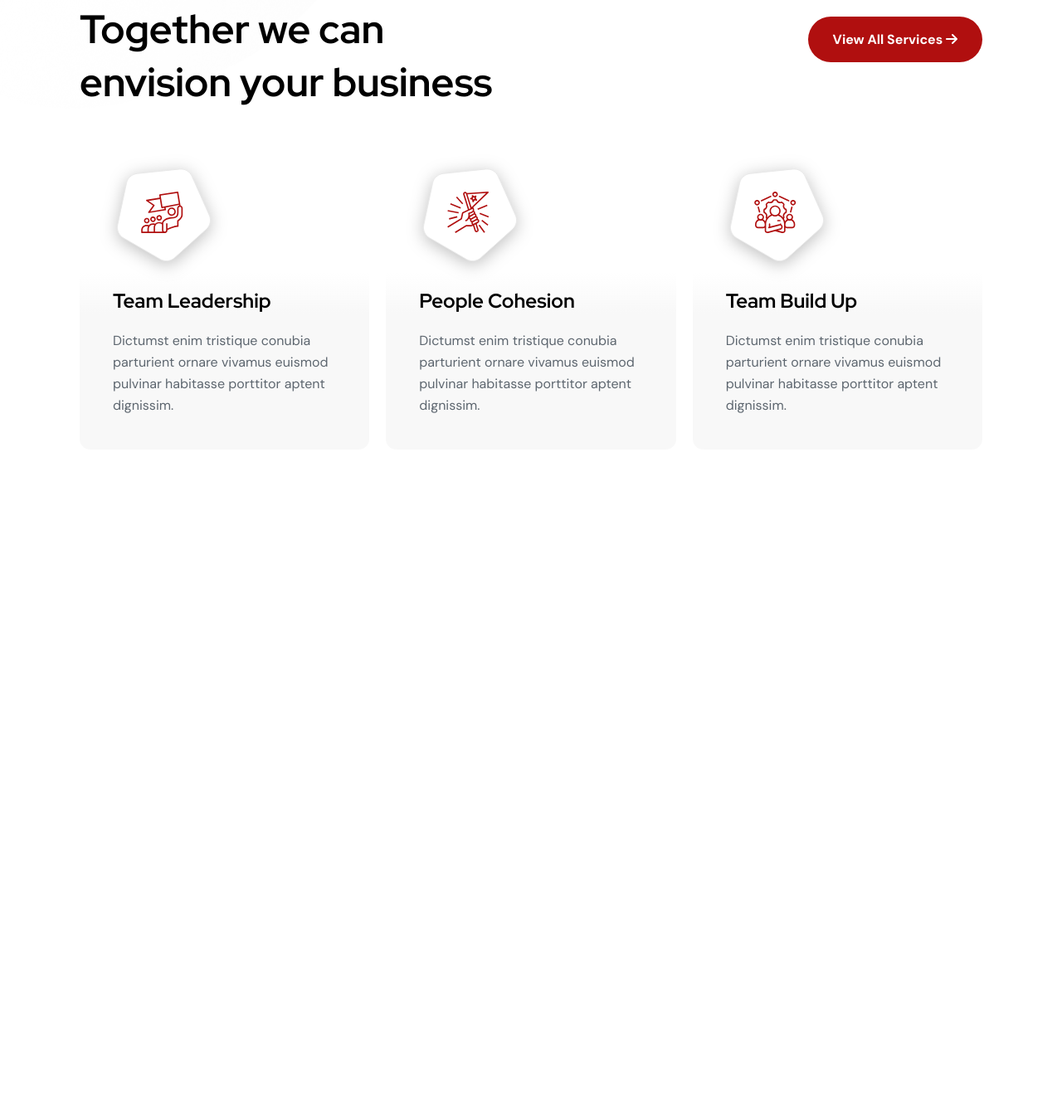
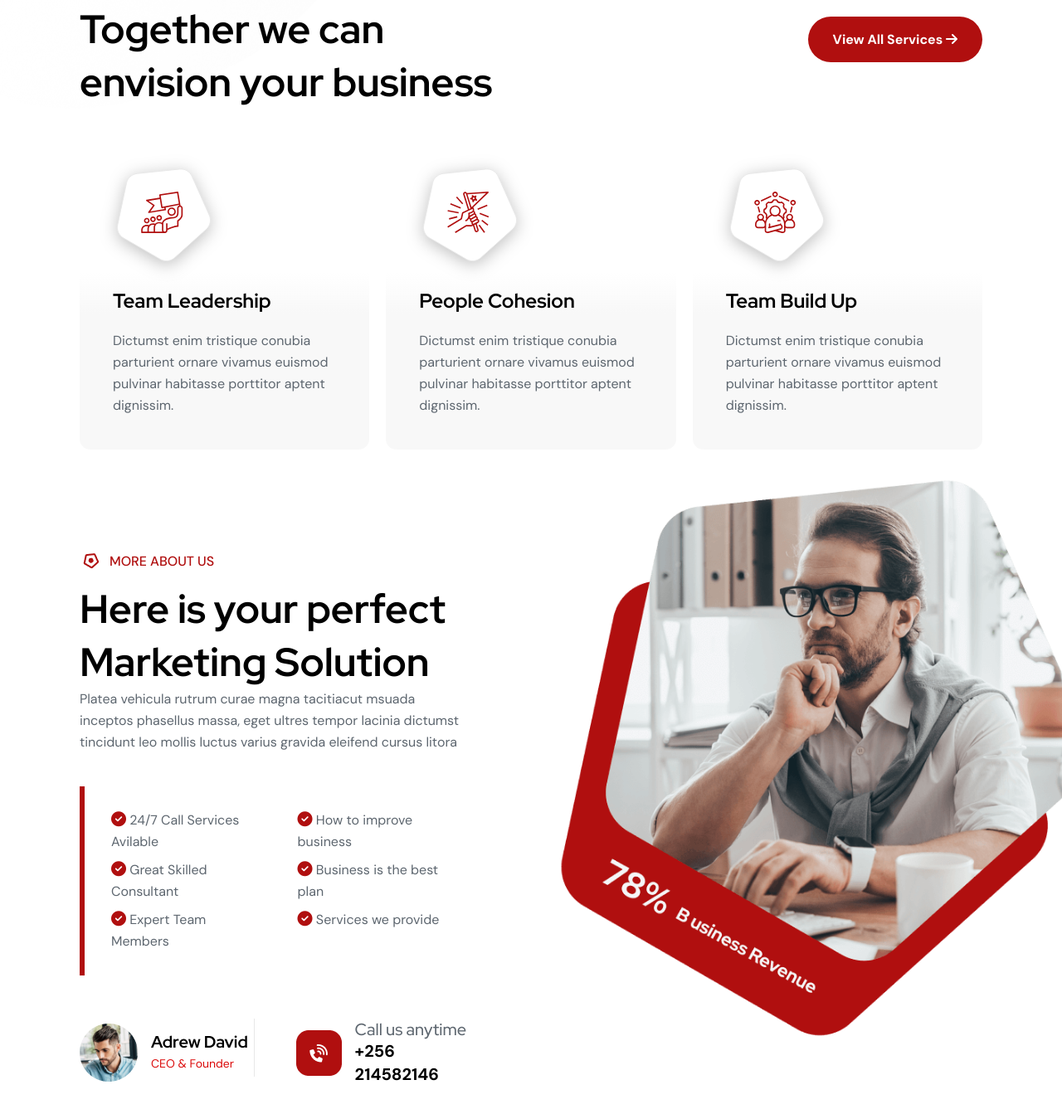
Before and after one commit to Elnur21/finbiz, a website: page pages/index.html in a window 1280 px wide. Shown: the part 1307-2650 px from the top of the page at 83% size. Before the commit the page ends 1849 px from the top, so only its background shows below. Drawn offline with Linux system fonts and the light colour scheme.

Commit message:
home about without responsive

```diff
--- a/assets/sass/abstracts/_mixins.scss
+++ b/assets/sass/abstracts/_mixins.scss
@@ -21,3 +21,9 @@
     }
   }
 }
+
+@mixin paragraph($mt) {
+  color: $grey-666;
+  margin-top: $mt;
+  line-height: $base * 6 + 2px;
+}
--- a/assets/sass/pages/_home.scss
+++ b/assets/sass/pages/_home.scss
@@ -7,7 +7,7 @@
   font-family: $dm-sans;
   position: relative;
   .container {
-    transform: translateY(-30%);
+    transform: translateY(-23%);
   }
   h1 {
     font-family: $red-hat-display;
@@ -53,6 +53,11 @@
 .business-progress {
   margin-top: $base * 30;
   font-family: $dm-sans;
+  .text-red {
+    img {
+      margin-right: $base * 2;
+    }
+  }
   .red-btn:hover {
     background-color: $red-100;
   }
@@ -88,20 +93,8 @@
       transform: translateX(-15%);
       &:hover {
         transform: translateX(-15%) rotate(360deg);
-        // animation: rotate-360 0.5s linear;
       }
     }
-    // img::after{
-    //   content: "";
-    //   box-shadow: 1px 1px 20px .1em;
-    //   position: absolute;
-    //   width: 70%;
-    //   height: 63%;
-    //   left: 10%;
-    //   top: -10px;
-    //   border-radius: 50%;
-    //   background: #000;
-    // }
     padding: $base * 10;
     background: linear-gradient(
       0deg,
@@ -114,9 +107,88 @@
       font-family: $red-hat-display;
     }
     p {
-      color: $grey-666;
-      margin-top: $base * 5;
-      line-height: $base * 6 + 2px;
+      @include paragraph($base * 5);
     }
   }
 }
+.home-about {
+  @extend .business-progress;
+  p{
+    margin: 0 !important;
+  }
+  display: flex;
+  .container {
+    padding-right: 0%;
+    width: 100%;
+  }
+  .top {
+    display: block;
+  }
+  &-img {
+    width: 140%;
+    position: relative;
+    z-index: -1;
+    overflow-x: clip;
+    img {
+      transform: scale(1.3) translateY(-14%) translateX(7%);
+      width: 100%;
+    }
+  }
+  .body {
+    display: block;
+    p {
+      @include paragraph($base * 11);
+    }
+    i {
+      color: $red-400;
+      font-size: 18px;
+    }
+    .checklist {
+      background-color: white;
+      display: flex;
+      flex-wrap: wrap;
+      justify-content: space-between;
+      padding: $base * 6 $base * 8;
+      margin-top: $base * 10;
+      border-left: $base * 1.5 solid $red-400;
+      p {
+        width: 44%;
+        margin: $base 0 !important;
+      }
+    }
+    h4 {
+      font-weight: $w-boldest;
+      font-size: $text-md;
+      font-family: $red-hat-display;
+    }
+    .text-red{
+      color: $red-500;
+      font-size: 14px;
+    }
+    .call-h{
+      color: $grey-666;
+      font-weight: $w-bold;
+    }
+    a{
+      font-weight: $w-boldest;
+      font-size: $text-md;
+      color: black;
+    }
+    .divider{
+      height: 70px;
+      width: $base * 0.1;
+      background-color: $grey-100;
+      margin-right: 50px;
+    }
+    .home-about-info{
+      display: flex;
+      margin-top: $base * 13;
+    }
+    .info{
+      display: flex;
+      width: 100%;
+      align-items: center;
+      gap: $base * 4;
+    }
+  }
+}
--- a/pages/index.html
+++ b/pages/index.html
@@ -81,32 +81,99 @@
         </div>
         <div class="body container">
           <article class="card">
-            <img class="card-image" src="/assets/images/progress-1.svg" alt="">
+            <img
+              class="card-image"
+              src="/assets/images/progress-1.svg"
+              alt=""
+            />
             <div class="card-body">
-              <h4>
-                Team Leadership
-              </h4>
-              <p>Dictumst enim tristique conubia parturient ornare vivamus euismod pulvinar habitasse porttitor aptent dignissim.</p>
+              <h4>Team Leadership</h4>
+              <p>
+                Dictumst enim tristique conubia parturient ornare vivamus
+                euismod pulvinar habitasse porttitor aptent dignissim.
+              </p>
             </div>
           </article>
           <article class="card">
-            <img class="card-image" src="/assets/images/progress2.svg" alt="">
+            <img class="card-image" src="/assets/images/progress2.svg" alt="" />
             <div class="card-body">
-              <h4>
-                People Cohesion
-              </h4>
-              <p>Dictumst enim tristique conubia parturient ornare vivamus euismod pulvinar habitasse porttitor aptent dignissim.</p>
+              <h4>People Cohesion</h4>
+              <p>
+                Dictumst enim tristique conubia parturient ornare vivamus
+                euismod pulvinar habitasse porttitor aptent dignissim.
+              </p>
             </div>
           </article>
           <article class="card">
-            <img class="card-image" src="/assets/images/progress3.svg" alt="">
+            <img class="card-image" src="/assets/images/progress3.svg" alt="" />
             <div class="card-body">
-              <h4>
-                Team Build Up
-              </h4>
-              <p>Dictumst enim tristique conubia parturient ornare vivamus euismod pulvinar habitasse porttitor aptent dignissim.</p>
+              <h4>Team Build Up</h4>
+              <p>
+                Dictumst enim tristique conubia parturient ornare vivamus
+                euismod pulvinar habitasse porttitor aptent dignissim.
+              </p>
             </div>
           </article>
+        </div>
+      </section>
+      <section class="home-about">
+        <div class="container">
+          <div class="top">
+            <p class="text-red">
+              <img src="/assets/images/pentagon.png" alt="" /> MORE ABOUT US
+            </p>
+            <h2>Here is your perfect Marketing Solution</h2>
+          </div>
+          <div class="body">
+            <p>
+              Platea vehicula rutrum curae magna tacitiacut msuada inceptos
+              phasellus massa, eget ultres tempor lacinia dictumst tincidunt leo
+              mollis luctus varius gravida eleifend cursus litora
+            </p>
+            <div class="checklist">
+              <p>
+                <i class="fa-solid fa-circle-check"></i> 24/7 Call Services
+                Avilable
+              </p>
+              <p>
+                <i class="fa-solid fa-circle-check"></i> How to improve business
+              </p>
+              <p>
+                <i class="fa-solid fa-circle-check"></i> Great Skilled
+                Consultant
+              </p>
+              <p>
+                <i class="fa-solid fa-circle-check"></i> Business is the best
+                plan
+              </p>
+              <p>
+                <i class="fa-solid fa-circle-check"></i> Expert Team Members
+              </p>
+              <p>
+                <i class="fa-solid fa-circle-check"></i> Services we provide
+              </p>
+            </div>
+            <div class="home-about-info">
+              <div class="info">
+                <img src="/assets/images/andrew.png" alt="">
+                <div>
+                  <h4>Adrew David</h4>
+                  <p class="text-red">CEO & Founder</p>
+                </div>
+              </div>
+              <div class="divider"></div>
+              <div class="info">
+                <img src="/assets/images/info-home-about.png" alt="">
+                <div class="call">
+                  <h4 class="call-h">Call us anytime</h4>
+                  <p class="call-p"><a href="tel:+256 214582146">+256 214582146</a></p>
+                </div>
+              </div>
+            </div>
+          </div>
+        </div>
+        <div class="home-about-img">
+          <img src="/assets/images/home-about.png" alt="" />
         </div>
       </section>
     </main>
```
Also changed, not shown: assets/css/main.css, assets/images/info-home-about.png (added).
